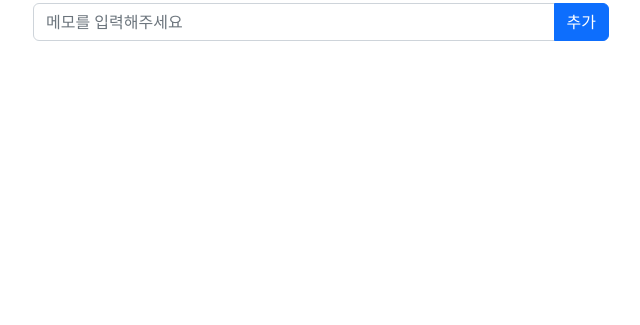
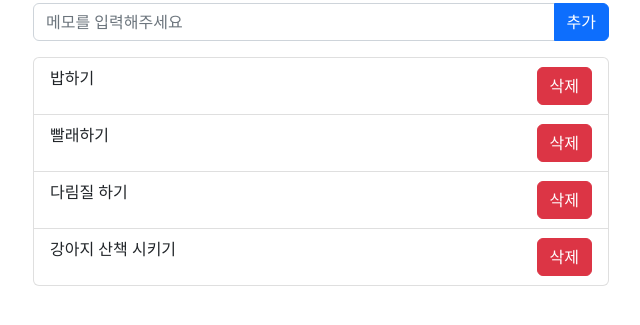
Before and after one commit to csslick/memo-app-2022-1205, a plain HTML site: page index.html in a window 1280 px wide. Shown: the part 101-426 px from the top of the page, without its empty margins (319-959 px from the left). Drawn offline with nearby package versions, Linux system fonts and the light colour scheme.

Commit message:
기본 할일목록 추가

```diff
--- a/src/index.js
+++ b/src/index.js
@@ -1,7 +1,7 @@
 // index.js
 
 // 입력시 실행될 함수
-function handleAdd() {
+function handleAdd(content = '') {
   // memo 입력요소
   const memoEl = document.getElementById('memo');
 
@@ -11,11 +11,8 @@ function handleAdd() {
   const p = document.createElement('p');
   // console.log(li, p);
 
-  // memo 입력값: value
-  // console.log(memoEl.value);
-
   // p요소에 입력값을 추가
-  p.textContent = memoEl.value;
+  p.textContent = memoEl.value || content; // 둘 중에 값이 있는거 입력
   // console.log(p)
   memoEl.value = ''; // 입력 완료 후 내용 비움(초기화)
 
@@ -60,3 +57,10 @@ const addBtn = document.getElementById('addBtn');
 addBtn.addEventListener('click', () => {
   handleAdd(); // 추가함수 호출
 });
+
+
+// 기본 데이터 추가
+handleAdd('밥하기');
+handleAdd('빨래하기');
+handleAdd('다림질 하기');
+handleAdd('강아지 산책 시키기');
```
Also changed, not shown: index.html (+1 -1 lines).
